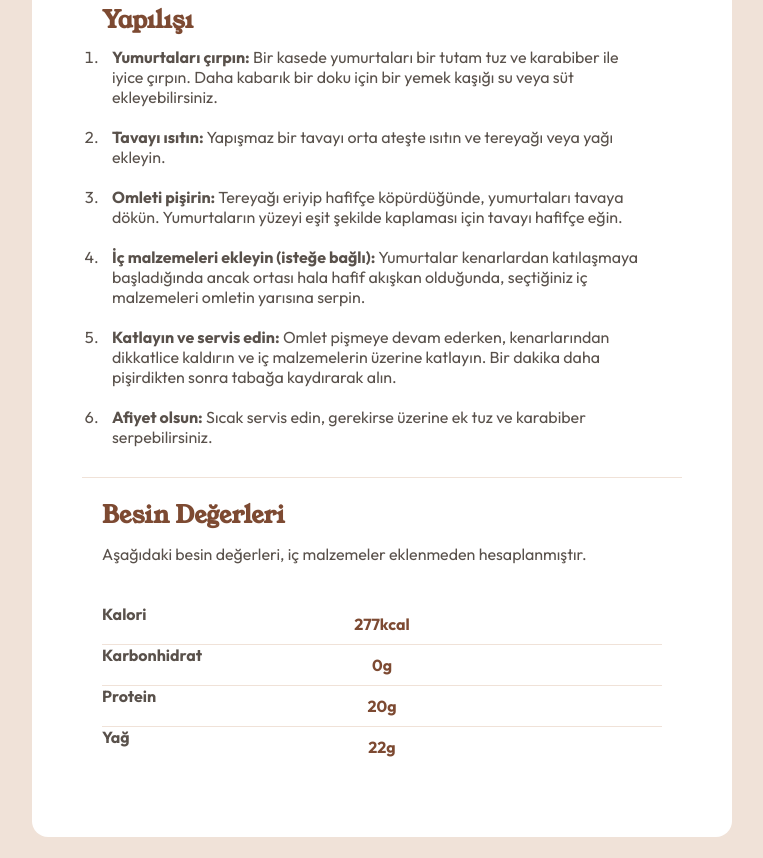
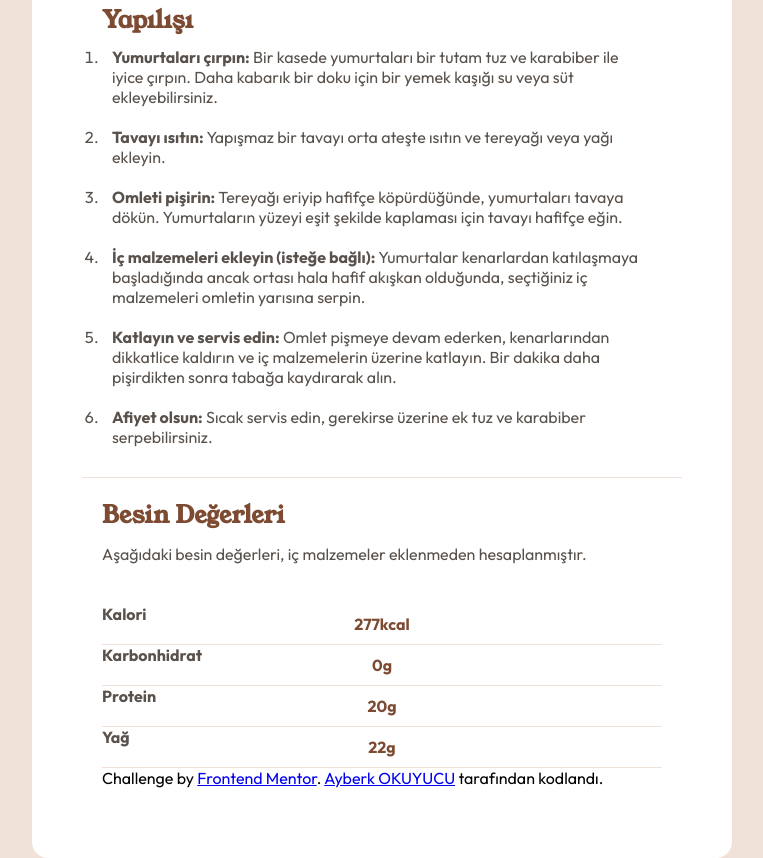
Before and after one commit to AyberkOkuyucu/Food-List, a plain HTML site: page Yemek-Sayfasi/index(asıl).html in a window 1280 px wide. Shown: the part 1006-1864 px from the top of the page, without its empty margins (258-1021 px from the left). Before the commit the page ends 1843 px from the top, so only its background shows below. Drawn offline with Linux system fonts and the light colour scheme.

Commit message:
Update index(asıl).html

```diff
--- a/Yemek-Sayfasi/index(asıl).html
+++ b/Yemek-Sayfasi/index(asıl).html
@@ -77,8 +77,13 @@
                 <span class="nutrition-label">Yağ          </span>
                 <span class="nutrition-value">22g</span>
             </div>
+               <div class="attribution">
+        Challenge by <a href="https://www.frontendmentor.io?ref=challenge" target="_blank">Frontend Mentor</a>.
+        <a href="#">Ayberk OKUYUCU</a> tarafından kodlandı.
+      </div>
         </div>
     </div>
+
 </body>
 
 </html>
```
